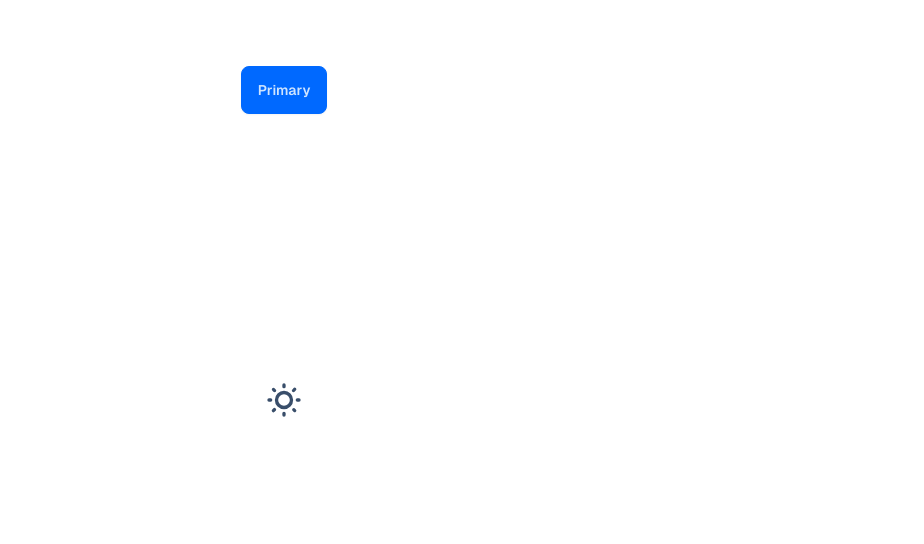
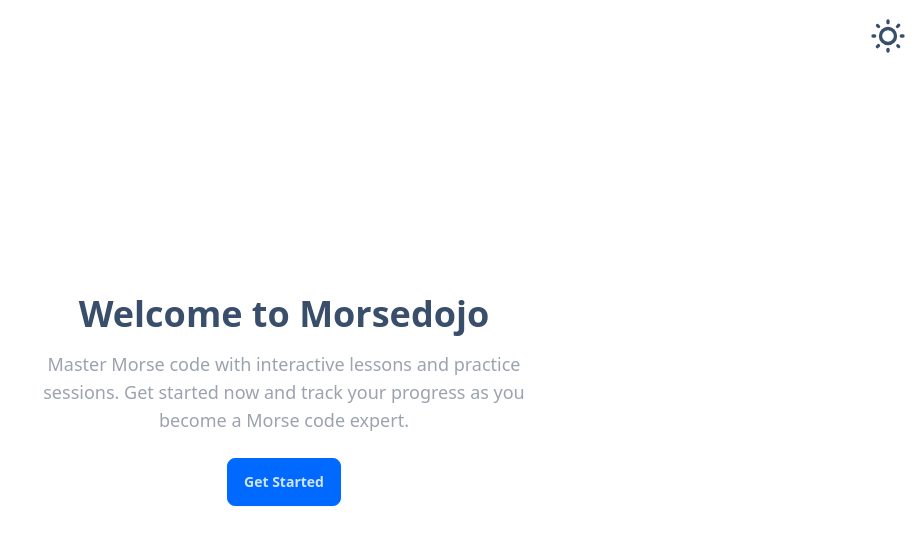
Before and after one commit to AhmadMadi/morse-dojo, a Next.js app: page / in a window 1280 px wide. Shown: the top 544 px of the page, without its empty margins (356-1280 px from the left). Built offline with nearby package versions, Linux system fonts and the light colour scheme.

Commit message:
Create home page + edit home layout

```diff
--- a/src/app/layout.tsx
+++ b/src/app/layout.tsx
@@ -1,6 +1,7 @@
 import type { Metadata } from "next";
 import localFont from "next/font/local";
 import "./globals.css";
+import ThemeToggler from "./ui/global/themeToggler";
 
 const geistSans = localFont({
   src: "./fonts/GeistVF.woff",
@@ -14,8 +15,12 @@ const geistMono = localFont({
 });
 
 export const metadata: Metadata = {
-  title: "Create Next App",
-  description: "Generated by create next app",
+  title: {
+    template: "%s | Morse Dojo",
+    default: "Morse Dojo",
+  },
+  description: "GMorsedojo is a Morse code learning and practice tool that helps users improve their skills with interactive lessons, practice sessions, and performance tracking. Whether you're a beginner or an expert, Morsedojo provides the tools you need to master Morse code.",
+  keywords: "Morse code, learn Morse, Morse practice, Morse tutor, Morse code training, Morsedojo",
 };
 
 export default function RootLayout({
@@ -28,6 +33,9 @@ export default function RootLayout({
       <body
         className={`${geistSans.variable} ${geistMono.variable} antialiased`}
       >
+                <div className="absolute top-4 right-4">
+          <ThemeToggler />
+        </div>
         {children}
       </body>
     </html>
--- a/src/app/page.tsx
+++ b/src/app/page.tsx
@@ -1,11 +1,18 @@
-import Image from "next/image";
-import ThemeToggler from "./ui/global/themeToggler";
+import Link from 'next/link';
 
-export default function Home() {
+export default function HomePage() {
   return (
-    <div className="grid grid-rows-[20px_1fr_20px] items-center justify-items-center min-h-screen p-8 pb-20 gap-16 sm:p-20 font-[family-name:var(--font-geist-sans)]">
-      <button className="btn btn-primary">Primary</button>
-      <ThemeToggler />
-    </div>
+    <main className="flex flex-col items-center justify-center h-screen text-center p-4">
+      <h1 className="text-4xl font-bold text-foreground">Welcome to Morsedojo</h1>
+      <p className="text-lg text-gray-400 max-w-lg mt-4">
+        Master Morse code with interactive lessons and practice sessions.
+        Get started now and track your progress as you become a Morse code expert.
+      </p>
+      <Link href="/practice">
+        <button className="btn btn-primary mt-6">
+          Get Started
+        </button>
+      </Link>
+    </main>
   );
 }
```
